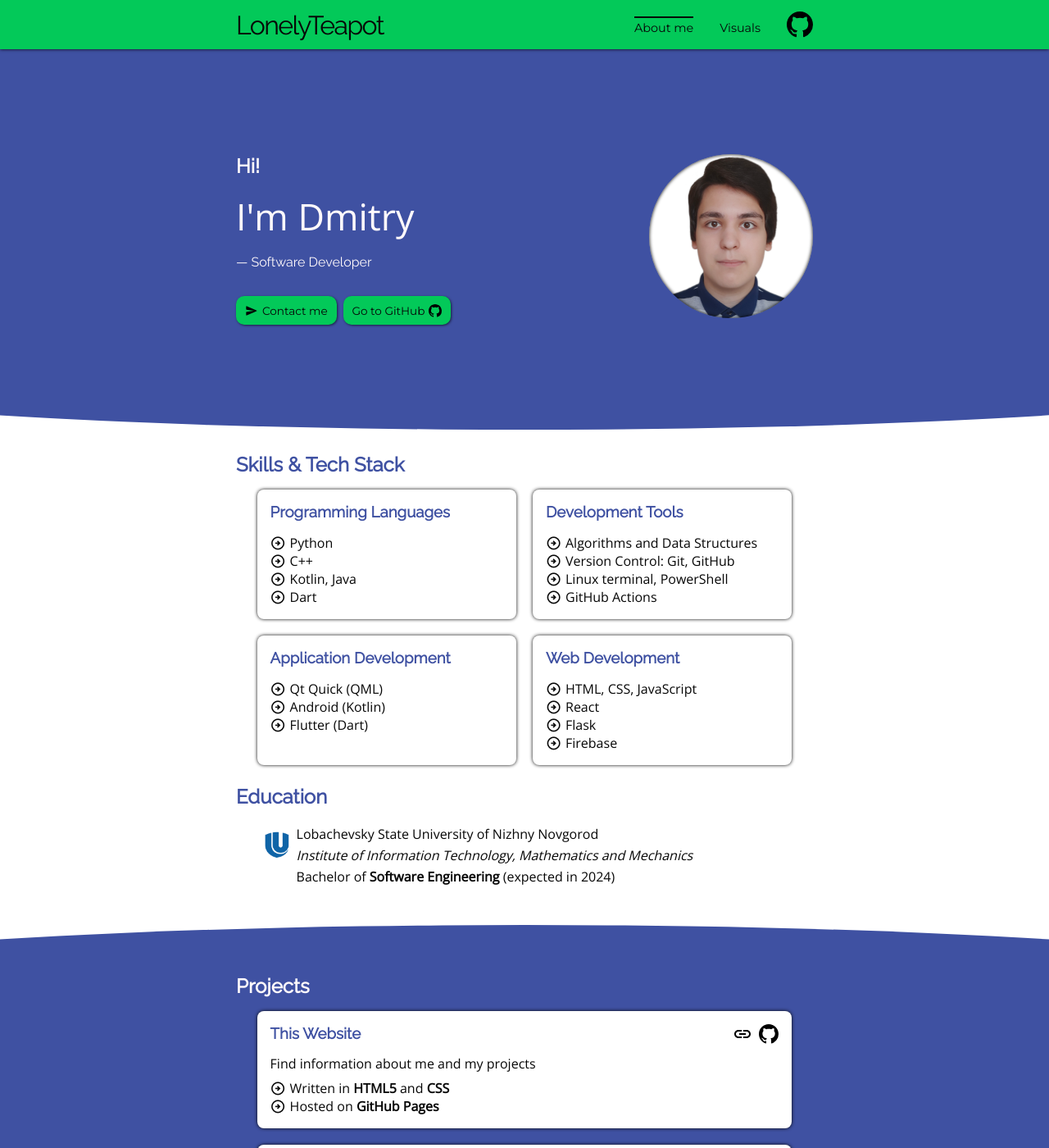
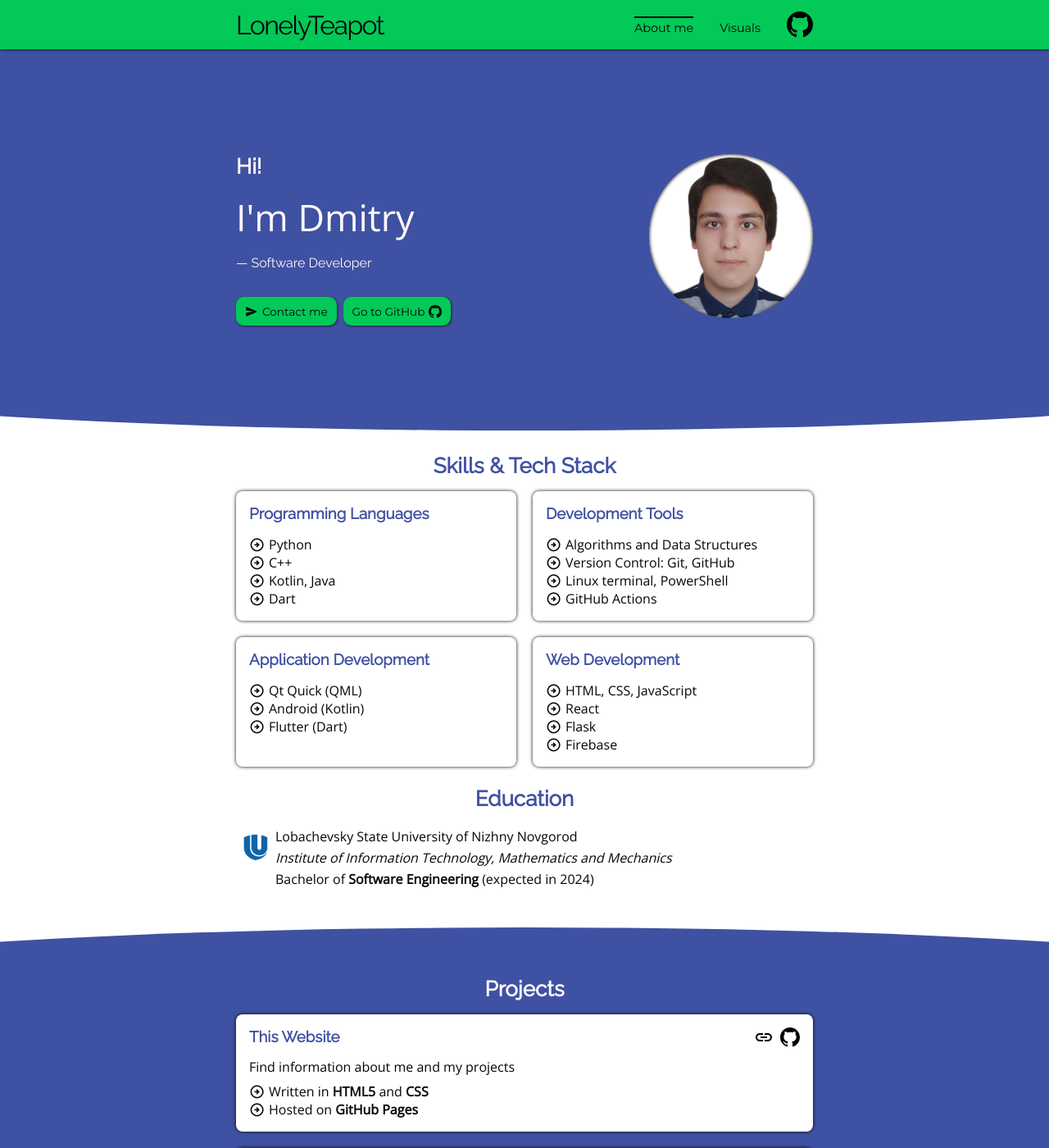
Before and after one commit to lonelyteapot/lonelyteapot.github.io, a Jekyll site: the page built from pages/index.html, in a window 1280 px wide and 1400 px high. Shown: the whole window at 82% size. Built offline with Jekyll 4.4.1, drawn with Linux system fonts in a browser that asks for light colours.

Commit message:
Center section headers

```diff
--- a/css/blocks/intro.css
+++ b/css/blocks/intro.css
@@ -13,10 +13,6 @@
     background-color: var(--color-background);
     z-index: 0;
     height: max-content;
-}
-
-#intro > * {
-    margin: 0;
 }
 
 #intro .name {
--- a/css/blocks/main.css
+++ b/css/blocks/main.css
@@ -16,11 +16,6 @@ main > section {
     background-color: var(--color-background);
 }
 
-main > section > * {
-    margin-left: 2vw;
-    margin-right: 2vw;
+main > section > h2 {
+    align-self: center;
 }
-
-main > section > h2 {
-    margin-left: 0;
-}
--- a/css/global.css
+++ b/css/global.css
@@ -19,6 +19,10 @@ li {
 h1, h2, h3, h4, h5, h6 {
     font-family: var(--font-header);
     color: var(--color-header);
+}
+
+h2 {
+    font-size: 1.625rem;
 }
 
 html {
```
